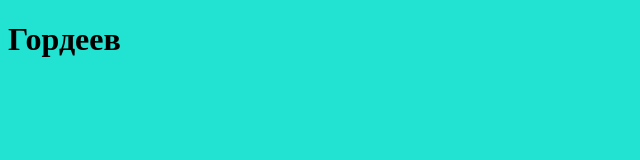
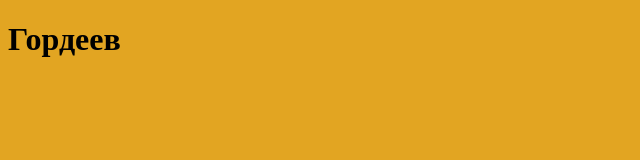
Before and after one commit to ReLoopix/testlaba, a plain HTML site: page index.html in a window 1280 px wide. Shown: the whole page, without its empty margins (0-640 px from the left). Drawn offline with Linux system fonts and the light colour scheme.

Commit message:
alternativka

```diff
--- a/style.css
+++ b/style.css
@@ -1,3 +1,3 @@
 body{
- background-color: rgb(34, 226, 210);
+ background-color: rgb(226, 165, 34);
 }
```
